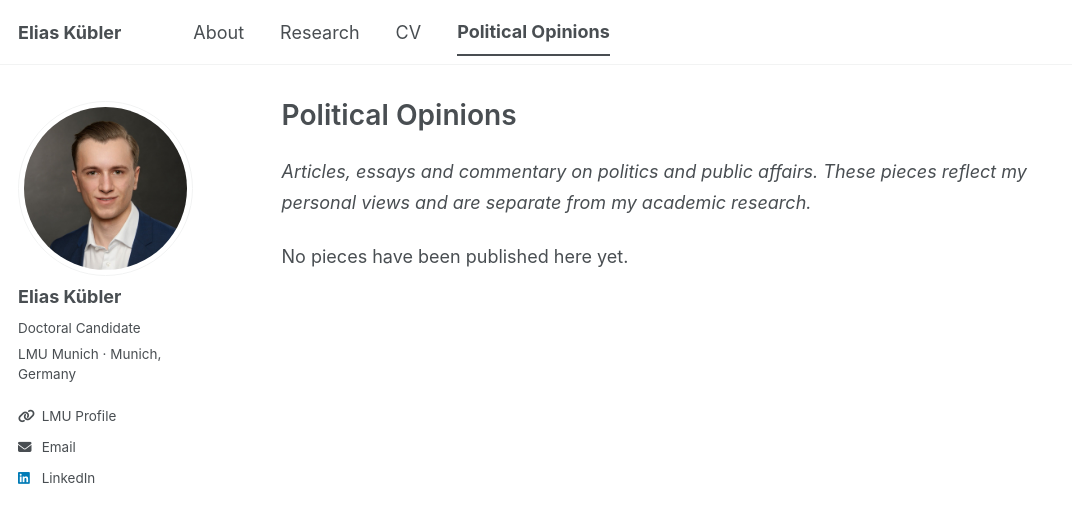
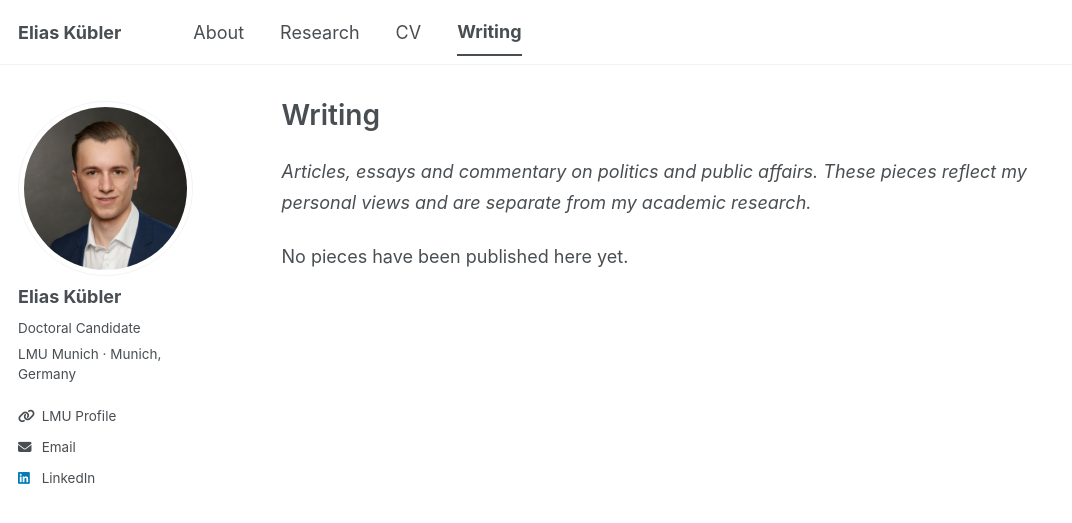
Before and after one commit to a0d4n/elias-academic-site, a Jekyll site: the page built from _pages/writing.html, in a window 1280 px wide. Shown: the top 523 px of the page, without its empty margins (0-1072 px from the left). Built offline with Jekyll 4.4.1, drawn with Linux system fonts in a browser that asks for light colours; a script bundle is joined from its source files by our own code; a style sheet for code colours, icons or effects is not loaded.

Commit message:
Rename Political Opinions tab to Writing (old URL redirects)
Co-Authored-By: Claude Opus 5.5 <noreply@anthropic.com>
Claude-Session: https://claude.ai/code/session_0113PgPaG2wmMCkbVHhics4v

```diff
--- a/_data/navigation.yml
+++ b/_data/navigation.yml
@@ -8,5 +8,5 @@ main:
   - title: "CV"
     url: /cv/
 
-  - title: "Political Opinions"
-    url: /political-opinions/
+  - title: "Writing"
+    url: /writing/
--- a/_data/opinions.yml
+++ b/_data/writing.yml
@@ -1,5 +1,5 @@
 # ==========================================
-# POLITICAL OPINIONS — shown on the Political Opinions page
+# WRITING — shown on the Writing page (articles, essays, commentary)
 # ==========================================
 # One entry per article, essay or commentary. Newest first is not required:
 # the page sorts entries by date automatically.
--- a/_pages/political-opinions.html
+++ b/_pages/writing.html
@@ -1,14 +1,16 @@
 ---
-title: "Political Opinions"
-permalink: /political-opinions/
+title: "Writing"
+permalink: /writing/
+redirect_from:
+  - /political-opinions/
 ---
 {% comment %}
-  Content is maintained in _data/opinions.yml — edit that file, not this one.
+  Content is maintained in _data/writing.yml — edit that file, not this one.
 {% endcomment %}
 {% include base_path %}
 <p class="page__lead-note">Articles, essays and commentary on politics and public affairs. These pieces reflect my personal views and are separate from my academic research.</p>
 
-{% assign pieces = site.data.opinions | sort: "date" | reverse %}
+{% assign pieces = site.data.writing | sort: "date" | reverse %}
 {% if pieces.size > 0 %}
 <div class="opinions">
 {% for p in pieces %}
```
Also changed, not shown: README.md, 1 other file.
